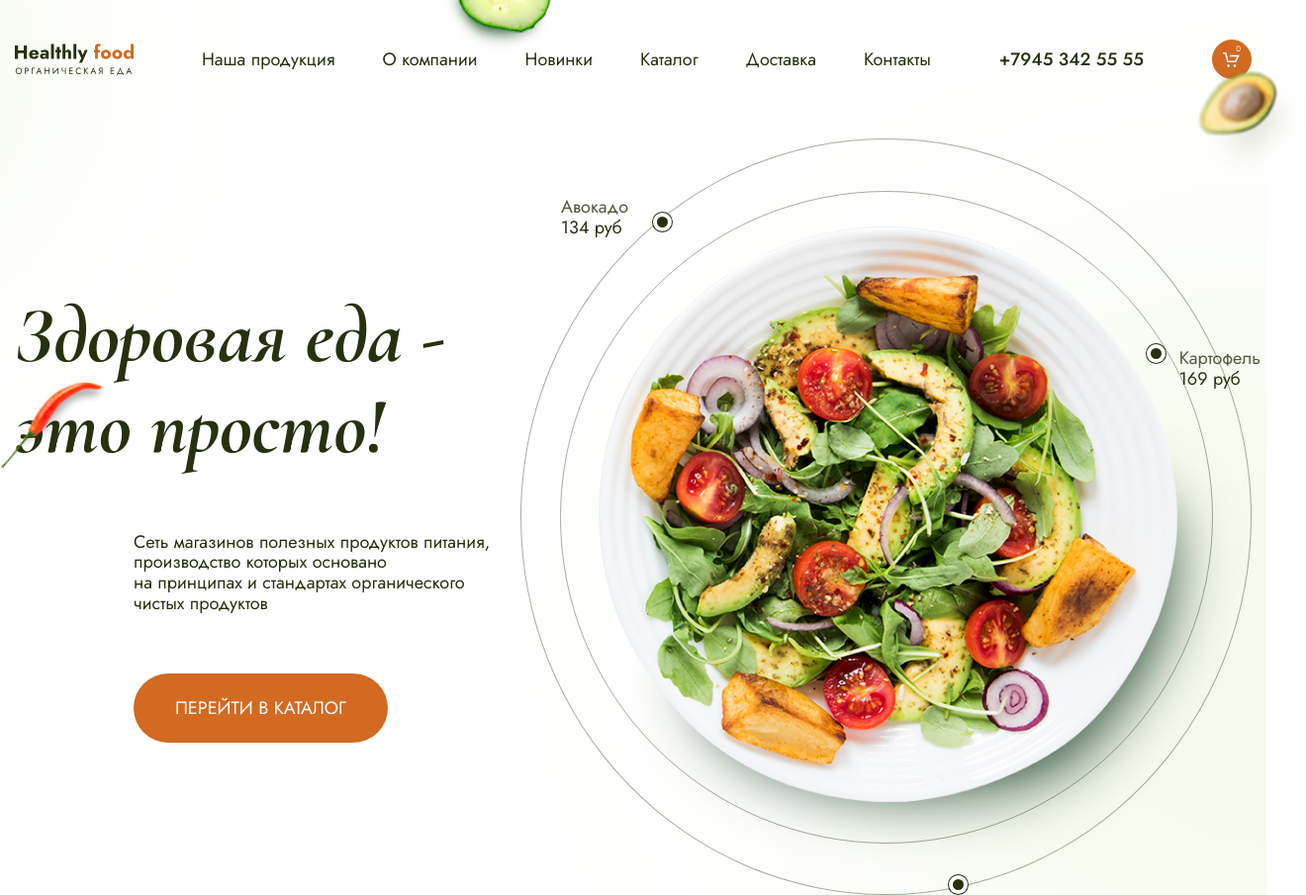
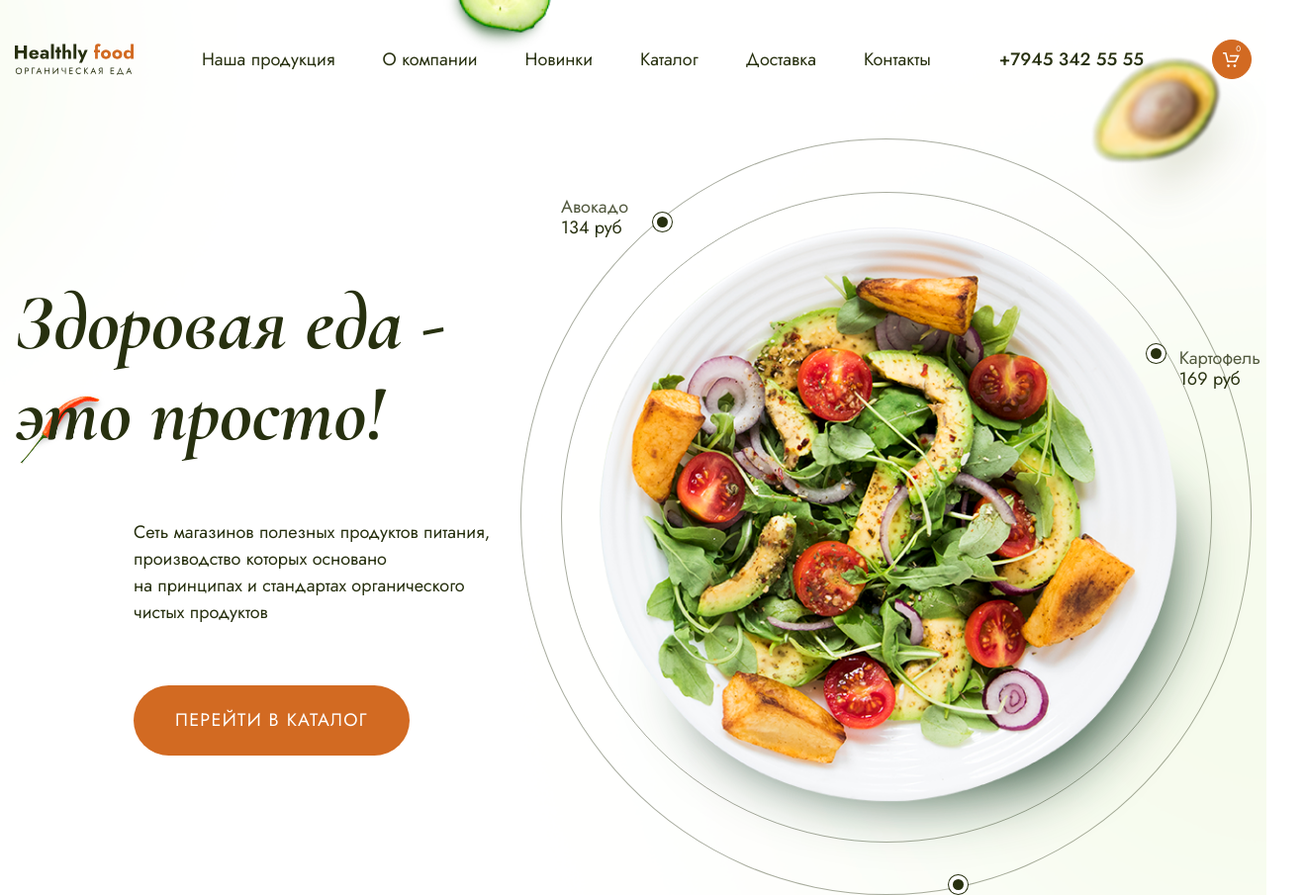
Before and after one commit to Andron67/Module02-Shop, a website built with webpack: page src/index.html in a window 1280 px wide. Shown: the top 905 px of the page at 99% size, 1320 px wide, since content can reach past the window. Built offline with nearby package versions, Linux system fonts and the light colour scheme.

Commit message:
Add changes

```diff
--- a/src/styles/main.scss
+++ b/src/styles/main.scss
@@ -100,6 +100,7 @@ body {
 	background-position-x: center;
 	position: relative;
 	padding-bottom: 18.7rem;
+	z-index: 0;
 	&__item {
 		margin-left: 12rem;
 		max-width: 378px;
@@ -130,8 +131,8 @@ body {
 	}
 
 	&__line {
-		width: 658px;
-		height: 658px;
+		width: 656px;
+		height: 656px;
 		border: 1px solid rgba($green, 0.4);
 		border-radius: 100%;
 		position: relative;
@@ -209,13 +210,15 @@ body {
 		bottom: 0px;
 		right: 0px;
 		width: 11rem;
+		z-index: -1;
 	}
 
 	&__avokado {
 		position: absolute;
-		top: 70px;
-		right: -40px;
-		width: 11rem;
+		top: 56px;
+		right: 0px;
+		width: 17.8rem;
+		z-index: -1;
 	}
 
 	&__cucumber {
@@ -223,20 +226,23 @@ body {
 		top: 0px;
 		left: 35%;
 		width: 11rem;
+		z-index: -1;
 	}
 
 	&__pepper {
 		position: absolute;
-		top: 35%;
-		left: 0px;
-		width: 11rem;
+		top: 397px;
+		left: 20px;
+		width: 8.6rem;
+		z-index: -1;
 	}
 
 	&__beans {
 		position: absolute;
 		bottom: 0px;
 		left: 0px;
-		width: 11rem;
+		width: 10.5rem;
+		z-index: -1;
 	}
 }
 
@@ -257,6 +263,7 @@ body {
 }
 
 .description {
+	line-height: 1.5;
 	margin: 0px;
 	&_size-s {
 		font-size: 1.8rem;
@@ -266,6 +273,7 @@ body {
 .link {
 	border-radius: 3.8rem;
 	color: $white;
+	letter-spacing: 0.13rem;
 	display: inline-block;
 	padding: 2.5rem 4.2rem;
 	background-color: $orange;
```
Also changed, not shown: dist/styles/main.css.
